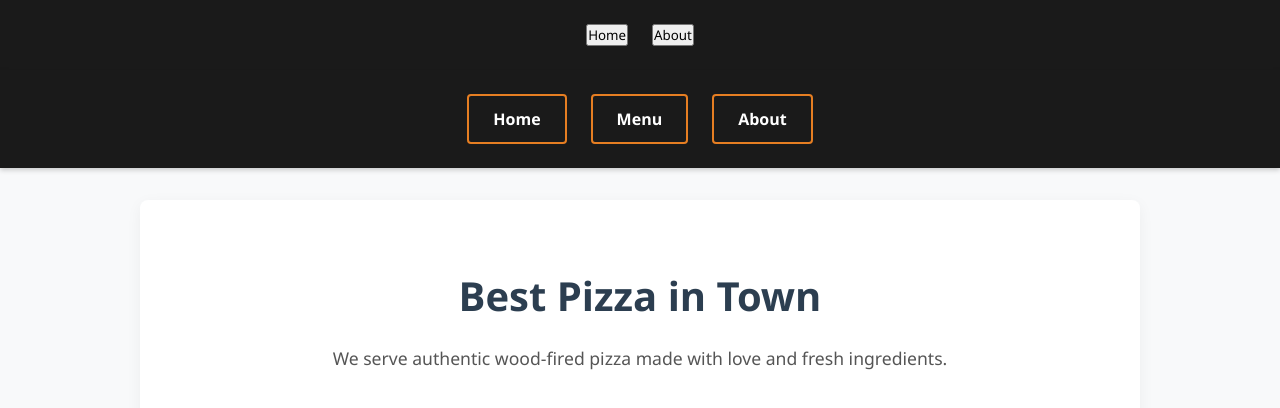
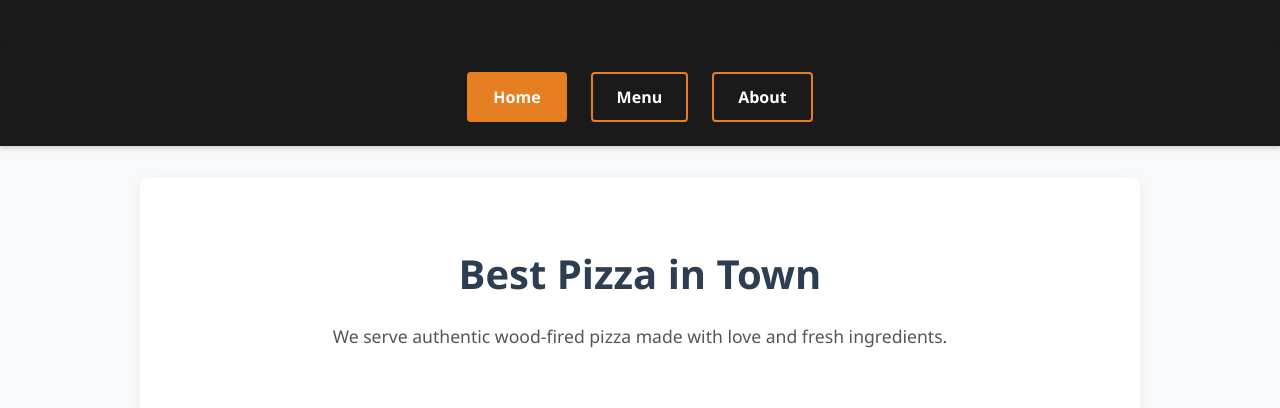
Before and after one commit to Mubarak77-C/Project-Restaurant-Page-, a website built with webpack: page src/template.html in a window 1280 px wide. Both pictures are taken after a click on the button "Home". Built offline with nearby package versions, Linux system fonts and the light colour scheme.

Commit message:
"Complete Odin Project Restaurant Page with Webpack and modular JS"

```diff
--- a/package.json
+++ b/package.json
@@ -4,7 +4,10 @@
   "description": "",
   "main": "script.js",
   "scripts": {
-    "test": "echo \"Error: no test specified\" && exit 1"
+    "test": "echo \"Error: no test specified\" && exit 1",
+    "watch": "webpack --watch",
+    "start": "webpack serve",
+    "build": "webpack"
   },
   "repository": {
     "type": "git",
@@ -18,6 +21,7 @@
     "url": "https://github.com/Mubarak77-C/Project-Restaurant-Page-/issues"
   },
   "homepage": "https://github.com/Mubarak77-C/Project-Restaurant-Page-#readme",
+  "dependencies": {},
   "devDependencies": {
     "css-loader": "^7.1.5",
     "html-webpack-plugin": "^5.6.8",
--- a/src/index.js
+++ b/src/index.js
@@ -1,4 +1,3 @@
-//console.log('wbpack connected');
 import './style.css';
 import loadPage from './pageLoad.js';
 import loadHome from './home.js';
@@ -6,33 +5,41 @@ import loadMenu from './menu.js';
 import loadAbout from './about.js';
 
 // 1. Build the initial page skeleton (Header, Nav, #tab-content)
-// 1. Build the shell first (this creates the #content and #tab-content divs)
 loadPage();
-//loadHome();
-console.log("Shell loaded successfully!")
+console.log("Shell loaded successfully!");
 
-// 2. Now grab the containers and buttons from the DOM
 // 2. Target the containers and buttons created by your pageLoad module
 const tabContent = document.querySelector('#tab-content');
-const homeButton = document.querySelector('#home-btn'); // Make sure you gave your buttons IDs in pageLoad.js!
+const homeButton = document.querySelector('#home-btn');
 const menuButton = document.querySelector('#menu-btn');
 const aboutButton = document.querySelector('#about-btn');
 
-// 3. Render the Home page by default when the site first loads
+// Helper function to handle active class switching
+function setActiveButton(button) {
+    const buttons = document.querySelectorAll('.nav-btn');
+    buttons.forEach(btn => btn.classList.remove('active'));
+    button.classList.add('active');
+}
+
+// 3. Render the Home page by default when the site first opens (and highlight Home button)
 tabContent.appendChild(loadHome());
+if (homeButton) setActiveButton(homeButton);
 
-// 4. Wire up the tab-switching logic with destruction (replaceChildren)
-homeButton.addEventListener('click', () => {
-    tabContent.replaceChildren(); // Wipes out whatever is currently there
-    tabContent.appendChild(loadHome()); // Renders Home
+// 4. Wire up the clean, unified tab-switching logic
+homeButton.addEventListener('click', (e) => {
+    setActiveButton(e.target);
+    tabContent.replaceChildren();
+    tabContent.appendChild(loadHome());
 });
 
-menuButton.addEventListener('click', () => {
-    tabContent.replaceChildren(); // Wipes out whatever is currently there
-    tabContent.appendChild(loadMenu()); // Renders Menu
+menuButton.addEventListener('click', (e) => {
+    setActiveButton(e.target);
+    tabContent.replaceChildren();
+    tabContent.appendChild(loadMenu());
 });
 
-aboutButton.addEventListener('click', () => {
-    tabContent.replaceChildren(); // Wipes out whatever is currently there
-    tabContent.appendChild(loadAbout()); // Renders Menu
+aboutButton.addEventListener('click', (e) => {
+    setActiveButton(e.target);
+    tabContent.replaceChildren();
+    tabContent.appendChild(loadAbout());
 });
--- a/src/style.css
+++ b/src/style.css
@@ -139,3 +139,8 @@ nav {
 .map-link:hover {
     background-color: #219653;
 }
+
+.nav-btn.active {
+    background-color: #e67e22;
+    color: #fff;
+}
--- a/src/template.html
+++ b/src/template.html
@@ -12,8 +12,8 @@
 
     <header>
         <nav>
-            <button>Home</button>
-            <button>About</button>
+            <!-- <button>Home</button>
+            <button>About</button> -->
         </nav>
     </header>
 
```
